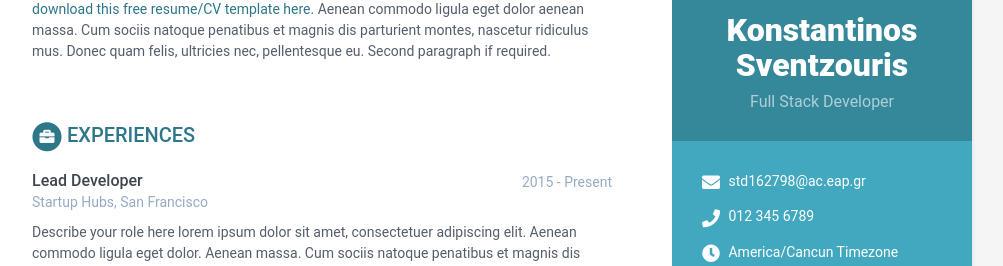
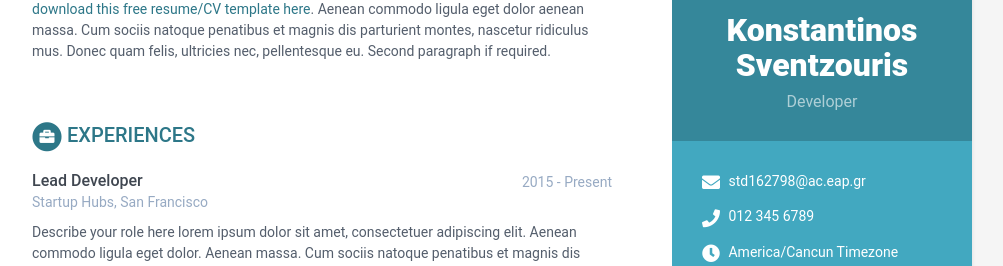
Before and after one commit to Konssven/konssven.github.io, a Jekyll site: the page built from index.html, in a window 1280 px wide and 900 px high. Shown: the part 162-428 px from the top of the window, without its empty margins (168-1171 px from the left). Built offline with Jekyll 4.4.1, drawn with Linux system fonts in a browser that asks for light colours.

Commit message:
Initial commit

```diff
--- a/_data/data.yml
+++ b/_data/data.yml
@@ -9,7 +9,7 @@ sidebar:
 
     # Profile information
     name: Konstantinos Sventzouris
-    tagline: Full Stack Developer
+    tagline: Developer
     avatar: profile.png  #place a 100x100 picture inside /assets/images/ folder and provide the name of the file below
 
     # Sidebar links
```
